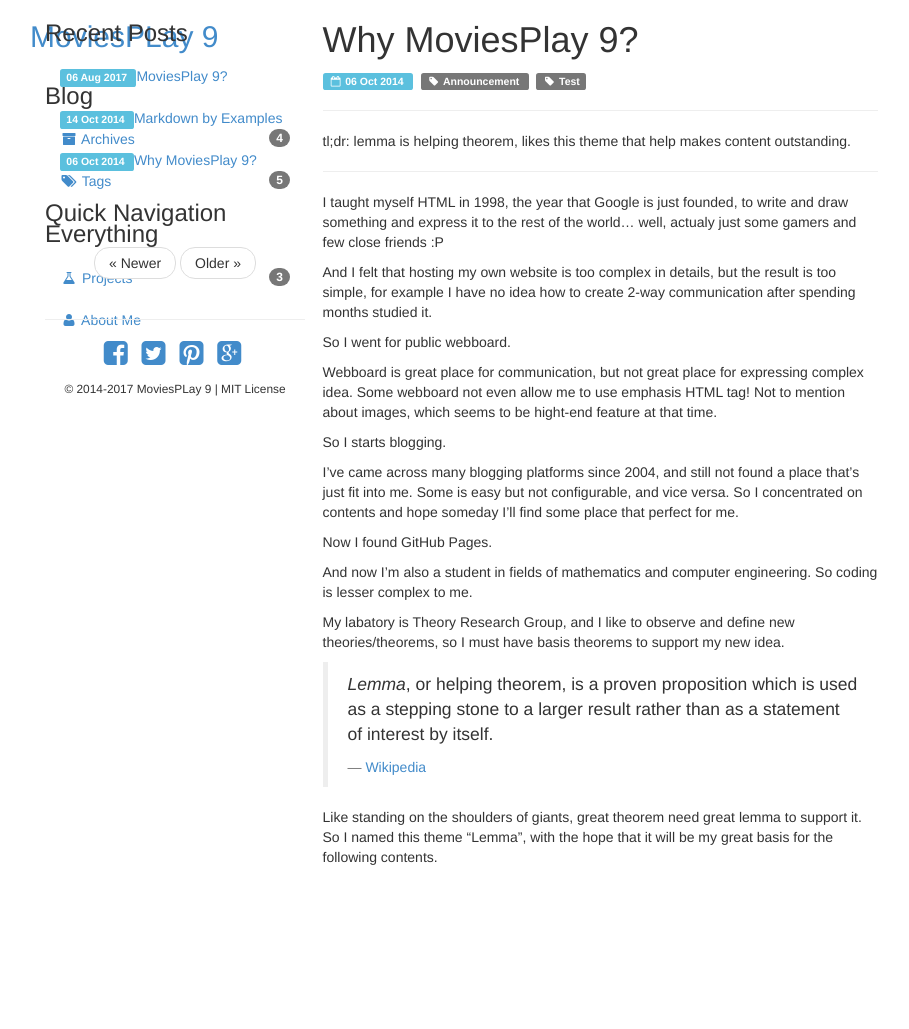
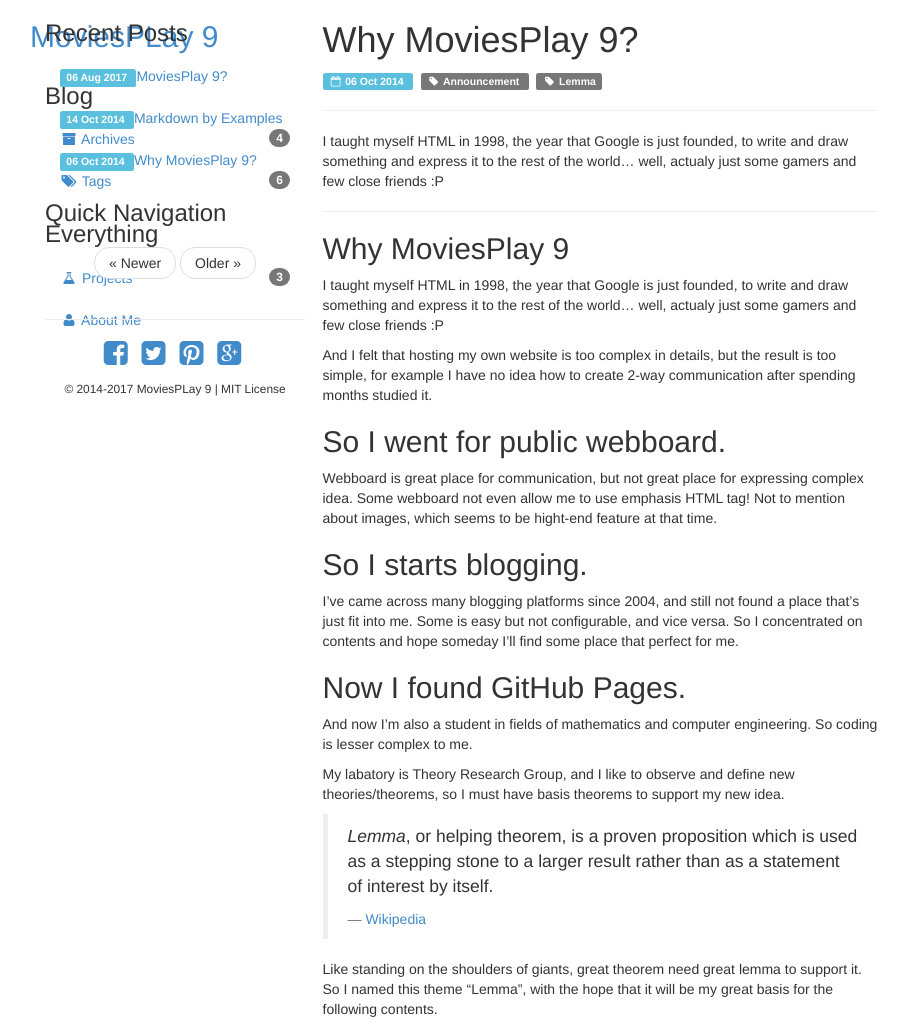
Before and after one commit to moviesplay9/moviesplay9.github.io, a Jekyll site: the page built from _posts/2014-10-06-why-lemma.md, in a window 1280 px wide and 1029 px high. Shown: the whole window, without its empty margins (40-949 px from the left). Built offline with Jekyll 4.4.1, drawn with Linux system fonts in a browser that asks for light colours; Markdown is read by kramdown in place of the engine named in the settings.

Commit message:
Update 2014-10-06-why-lemma.md

```diff
--- a/_posts/2014-10-06-why-lemma.md
+++ b/_posts/2014-10-06-why-lemma.md
@@ -1,26 +1,23 @@
 ---
 title: Why MoviesPlay 9?
-tags: [Announcement, Test]
----
-
-tl;dr: lemma is helping theorem, likes this theme that help makes content outstanding.
-
+tags: [Announcement, Lemma]
 ---
 
 I taught myself HTML in 1998, the year that Google is just founded, to write and draw something and express it to the rest of the world... well, actualy just some gamers and few close friends :P
 
+---
+## Why MoviesPlay 9
+I taught myself HTML in 1998, the year that Google is just founded, to write and draw something and express it to the rest of the world... well, actualy just some gamers and few close friends :P
+
 And I felt that hosting my own website is too complex in details, but the result is too simple, for example I have no idea how to create 2-way communication after spending months studied it.
 
-So I went for public webboard.
-
+## So I went for public webboard.
 Webboard is great place for communication, but not great place for expressing complex idea. Some webboard not even allow me to use emphasis HTML tag! Not to mention about images, which seems to be hight-end feature at that time.
 
-So I starts blogging.
-
+## So I starts blogging.
 I've came across many blogging platforms since 2004, and still not found a place that's just fit into me. Some is easy but not configurable, and vice versa. So I concentrated on contents and hope someday I'll find some place that perfect for me.
 
-Now I found GitHub Pages.
-
+## Now I found GitHub Pages.
 And now I'm also a student in fields of mathematics and computer engineering. So coding is lesser complex to me.
 
 My labatory is Theory Research Group, and I like to observe and define new theories/theorems, so I must have basis theorems to support my new idea.
```
